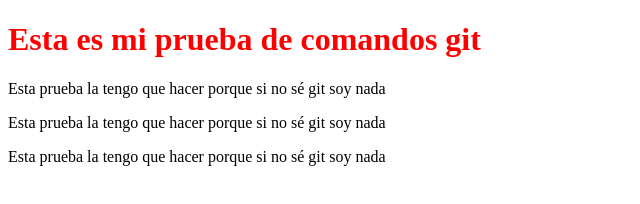
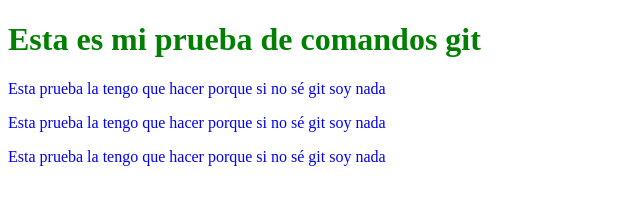
Before and after one commit to Mattiasgonzalez/mattiasgonzalez_unidad1, a plain HTML site: page index.html in a window 1280 px wide. Shown: the whole page, without its empty margins (0-640 px from the left). Drawn offline with Linux system fonts and the light colour scheme.

Commit message:
estilo.css modificado

```diff
--- a/css/estilo.css
+++ b/css/estilo.css
@@ -1,4 +1,7 @@
-h1 {
-    color: red;
-    font-weight: bold;
-}
+h1{
+    color:green;
+    font-weight:bold;
+    }
+    p{
+    color:blue
+    }
```
